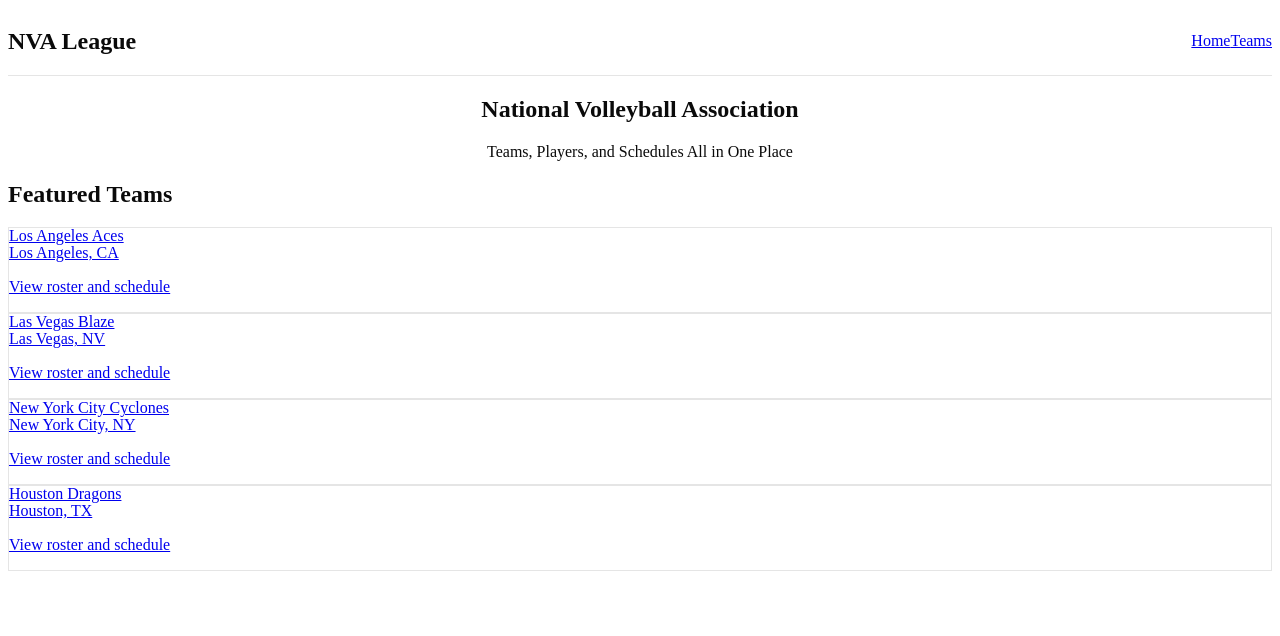
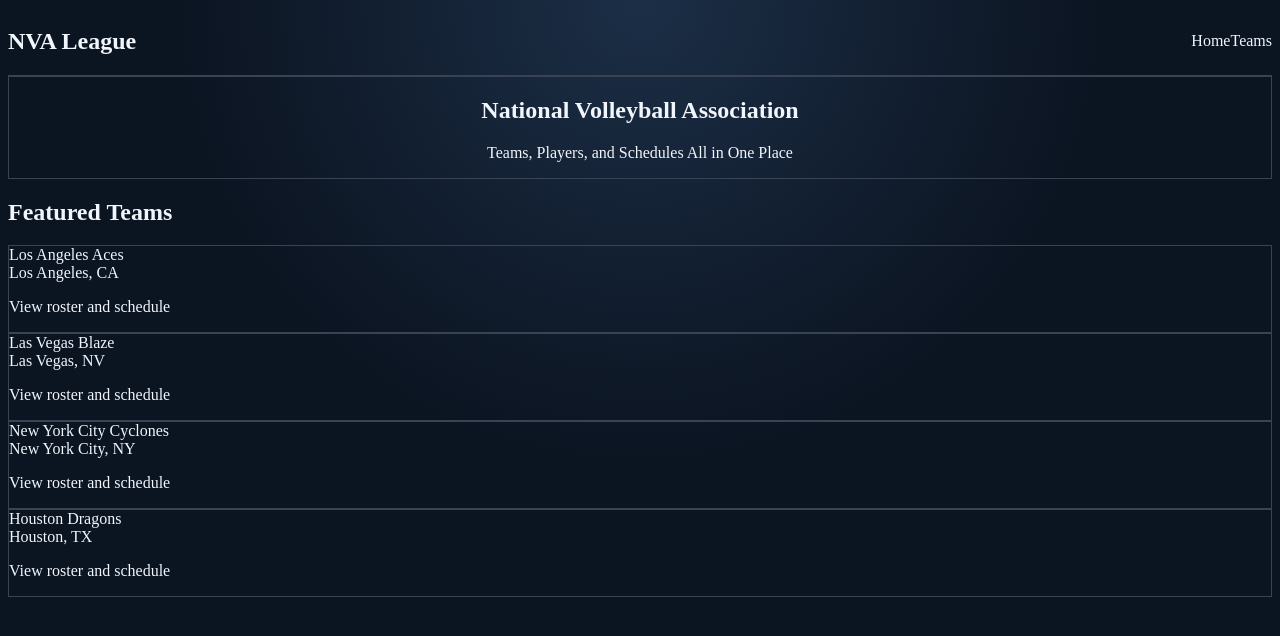
Before and after one commit to tjmurakami/my-volleyball-site, a Next.js app: page / in a window 1280 px wide. Shown: the top 636 px of the page. Built offline with nearby package versions, Linux system fonts and the light colour scheme.

Commit message:
version 2.2

```diff
--- a/app/globals.css
+++ b/app/globals.css
@@ -4,71 +4,42 @@
 
 :root {
   --radius: 0.625rem;
-  --card: oklch(1 0 0);
-  --card-foreground: oklch(0.145 0 0);
-  --popover: oklch(1 0 0);
-  --popover-foreground: oklch(0.145 0 0);
-  --primary: oklch(0.205 0 0);
-  --primary-foreground: oklch(0.985 0 0);
-  --secondary: oklch(0.97 0 0);
-  --secondary-foreground: oklch(0.205 0 0);
-  --muted: oklch(0.97 0 0);
-  --muted-foreground: oklch(0.556 0 0);
-  --accent: oklch(0.97 0 0);
-  --accent-foreground: oklch(0.205 0 0);
-  --destructive: oklch(0.577 0.245 27.325);
-  --border: oklch(0.922 0 0);
-  --input: oklch(0.922 0 0);
-  --ring: oklch(0.708 0 0);
-  --chart-1: oklch(0.646 0.222 41.116);
-  --chart-2: oklch(0.6 0.118 184.704);
-  --chart-3: oklch(0.398 0.07 227.392);
-  --chart-4: oklch(0.828 0.189 84.429);
-  --chart-5: oklch(0.769 0.188 70.08);
-  --sidebar: oklch(0.985 0 0);
-  --sidebar-foreground: oklch(0.145 0 0);
-  --sidebar-primary: oklch(0.205 0 0);
-  --sidebar-primary-foreground: oklch(0.985 0 0);
-  --sidebar-accent: oklch(0.97 0 0);
-  --sidebar-accent-foreground: oklch(0.205 0 0);
-  --sidebar-border: oklch(0.922 0 0);
-  --sidebar-ring: oklch(0.708 0 0);
-  --background: oklch(1 0 0);
-  --foreground: oklch(0.145 0 0);
+  --background: oklch(0.19 0.03 258);
+  --foreground: oklch(0.97 0.01 258);
+  --card: oklch(0.24 0.03 258);
+  --card-foreground: oklch(0.97 0.01 258);
+  --popover: oklch(0.24 0.03 258);
+  --popover-foreground: oklch(0.97 0.01 258);
+  --primary: oklch(0.68 0.19 256);
+  --primary-foreground: oklch(0.98 0.01 258);
+  --secondary: oklch(0.3 0.03 258);
+  --secondary-foreground: oklch(0.96 0.01 258);
+  --muted: oklch(0.31 0.02 258);
+  --muted-foreground: oklch(0.8 0.02 258);
+  --accent: oklch(0.34 0.03 258);
+  --accent-foreground: oklch(0.98 0.01 258);
+  --destructive: oklch(0.64 0.21 25);
+  --border: oklch(0.38 0.03 258);
+  --input: oklch(0.38 0.03 258);
+  --ring: oklch(0.7 0.14 253);
+  --chart-1: oklch(0.64 0.2 42);
+  --chart-2: oklch(0.65 0.16 186);
+  --chart-3: oklch(0.56 0.09 228);
+  --chart-4: oklch(0.77 0.14 85);
+  --chart-5: oklch(0.71 0.16 72);
+  --sidebar: oklch(0.2 0.03 258);
+  --sidebar-foreground: oklch(0.97 0.01 258);
+  --sidebar-primary: oklch(0.68 0.19 256);
+  --sidebar-primary-foreground: oklch(0.98 0.01 258);
+  --sidebar-accent: oklch(0.31 0.03 258);
+  --sidebar-accent-foreground: oklch(0.97 0.01 258);
+  --sidebar-border: oklch(0.38 0.03 258);
+  --sidebar-ring: oklch(0.7 0.14 253);
 }
 
 .dark {
   --background: oklch(0.145 0 0);
   --foreground: oklch(0.985 0 0);
-  --card: oklch(0.205 0 0);
-  --card-foreground: oklch(0.985 0 0);
-  --popover: oklch(0.205 0 0);
-  --popover-foreground: oklch(0.985 0 0);
-  --primary: oklch(0.922 0 0);
-  --primary-foreground: oklch(0.205 0 0);
-  --secondary: oklch(0.269 0 0);
-  --secondary-foreground: oklch(0.985 0 0);
-  --muted: oklch(0.269 0 0);
-  --muted-foreground: oklch(0.708 0 0);
-  --accent: oklch(0.269 0 0);
-  --accent-foreground: oklch(0.985 0 0);
-  --destructive: oklch(0.704 0.191 22.216);
-  --border: oklch(1 0 0 / 10%);
-  --input: oklch(1 0 0 / 15%);
-  --ring: oklch(0.556 0 0);
-  --chart-1: oklch(0.488 0.243 264.376);
-  --chart-2: oklch(0.696 0.17 162.48);
-  --chart-3: oklch(0.769 0.188 70.08);
-  --chart-4: oklch(0.627 0.265 303.9);
-  --chart-5: oklch(0.645 0.246 16.439);
-  --sidebar: oklch(0.205 0 0);
-  --sidebar-foreground: oklch(0.985 0 0);
-  --sidebar-primary: oklch(0.488 0.243 264.376);
-  --sidebar-primary-foreground: oklch(0.985 0 0);
-  --sidebar-accent: oklch(0.269 0 0);
-  --sidebar-accent-foreground: oklch(0.985 0 0);
-  --sidebar-border: oklch(1 0 0 / 10%);
-  --sidebar-ring: oklch(0.556 0 0);
 }
 
 @layer base {
@@ -77,7 +48,12 @@
     outline-color: color-mix(in oklab, var(--ring) 50%, transparent);
   }
   body {
-    background-color: var(--background);
+    min-height: 100vh;
+    background: radial-gradient(circle at top, oklch(0.3 0.05 255), var(--background) 45%);
     color: var(--foreground);
   }
+  a {
+    color: inherit;
+    text-decoration: none;
+  }
 }
--- a/app/page.tsx
+++ b/app/page.tsx
@@ -1,4 +1,3 @@
-import Navbar from "@/components/Navbar";
 import Hero from "@/components/Hero";
 import TeamCard from "@/components/TeamCard";
 import { teams } from "@/lib/data";
@@ -9,12 +8,12 @@ export default function Home() {
 
       <Hero />
 
-      <section className="px-10 pb-20">
+      <section className="px-6 pb-20 pt-12 md:px-10">
         <h2 className="text-3xl font-bold mb-8">
           Featured Teams
         </h2>
 
-        <div className="grid md:grid-cols-3 gap-6">
+        <div className="mb-8 text-3xl font-bold tracking-tight">
           {teams.map(team => (
             <TeamCard key={team.slug} team={team} />
           ))}
--- a/app/teams/[team]/page.tsx
+++ b/app/teams/[team]/page.tsx
@@ -1,4 +1,3 @@
-import Navbar from "@/components/Navbar";
 import { teams } from "@/lib/data";
 
 type TeamPageProps = {
@@ -17,7 +16,7 @@ export default async function TeamPage({ params }: TeamPageProps) {
   if (!team) {
     return (
       <main>
-        <div className="p-10">
+        <div className="p-6 md:p-10">
           <h1>Team not found</h1>
         </div>
       </main>
@@ -32,7 +31,7 @@ export default async function TeamPage({ params }: TeamPageProps) {
           {team.name}
         </h1>
 
-        <p className="text-gray-500 mb-10">
+        <p className="mb-10 text-muted-foreground">
           {team.location}
         </p>
 
@@ -44,7 +43,7 @@ export default async function TeamPage({ params }: TeamPageProps) {
           {team.roster.map(player => (
             <div
               key={player.name}
-              className="border p-4 rounded-lg"
+              className="rounded-lg border border-border/70 bg-card/50 p-4"
             >
               {player.name} – {player.position}
             </div>
@@ -59,7 +58,7 @@ export default async function TeamPage({ params }: TeamPageProps) {
           {team.schedule.map((game, index) => (
             <div
               key={index}
-              className="border p-4 rounded-lg"
+              className="rounded-lg border border-border/70 bg-card/50 p-4"
             >
               vs {game.opponent} – {game.date}
             </div>
--- a/app/teams/page.tsx
+++ b/app/teams/page.tsx
@@ -1,4 +1,3 @@
-import Navbar from "@/components/Navbar";
 import TeamCard from "@/components/TeamCard";
 import { teams } from "@/lib/data";
 
@@ -6,7 +5,7 @@ export default function TeamsPage() {
   return (
     <main>
 
-      <section className="p-10">
+      <section className="p-6 md:p-10">
         <h1 className="text-4xl font-bold mb-8">
           NVA Teams
         </h1>
--- a/components/Hero.tsx
+++ b/components/Hero.tsx
@@ -1,11 +1,11 @@
 export default function Hero() {
   return (
-    <section className="text-center py-20 px-6">
-      <h1 className="text-5xl font-bold">
+    <section className="rounded-2xl border border-border/70 bg-card/40 px-6 py-20 text-center shadow-lg shadow-black/10 backdrop-blur-sm px-6">
+      <h1 className="text-5xl font-bold tracking-tight md:text-6xl">
         National Volleyball Association
       </h1>
 
-      <p className="mt-6 text-lg text-gray-600">
+      <p className="mt-6 text-lg text-muted-foreground">
         Teams, Players, and Schedules All in One Place
       </p>
     </section>
--- a/components/Navbar.tsx
+++ b/components/Navbar.tsx
@@ -2,10 +2,10 @@ import Link from "next/link";
 
 export default function Navbar() {
   return (
-    <nav className="flex justify-between items-center p-6 border-b">
+    <nav className="sticky top-0 z-20 mb-6 flex items-center justify-between border-b border-border/70 bg-background/70 p-6 backdrop-blur">
       <h1 className="text-xl font-bold">NVA League</h1>
 
-      <div className="flex gap-6">
+      <div className="flex gap-6 text-sm font-medium text-muted-foreground">
         <Link href="/">Home</Link>
         <Link href="/teams">Teams</Link>
       </div>
--- a/components/TeamCard.tsx
+++ b/components/TeamCard.tsx
@@ -24,14 +24,14 @@ interface Team {
 export default function TeamCard({ team }: { team: Team }) {
   return (
     <Link href={`/teams/${team.slug}`}>
-      <Card className="hover:shadow-lg transition cursor-pointer">
+      <Card className="cursor-pointer border border-border/80 bg-card/90 backdrop-blur-sm transition hover:-translate-y-1 hover:border-primary/70 hover:shadow-xl hover:shadow-primary/20">
         <CardHeader>
-          <CardTitle>{team.name}</CardTitle>
+          <CardTitle className="text-xl">{team.name}</CardTitle>
           <CardDescription>{team.location}</CardDescription>
         </CardHeader>
 
         <CardContent>
-          <p className="text-sm text-muted-foreground">
+          <p className="text-sm text-muted-foreground/90">
             View roster and schedule
           </p>
         </CardContent>
```
